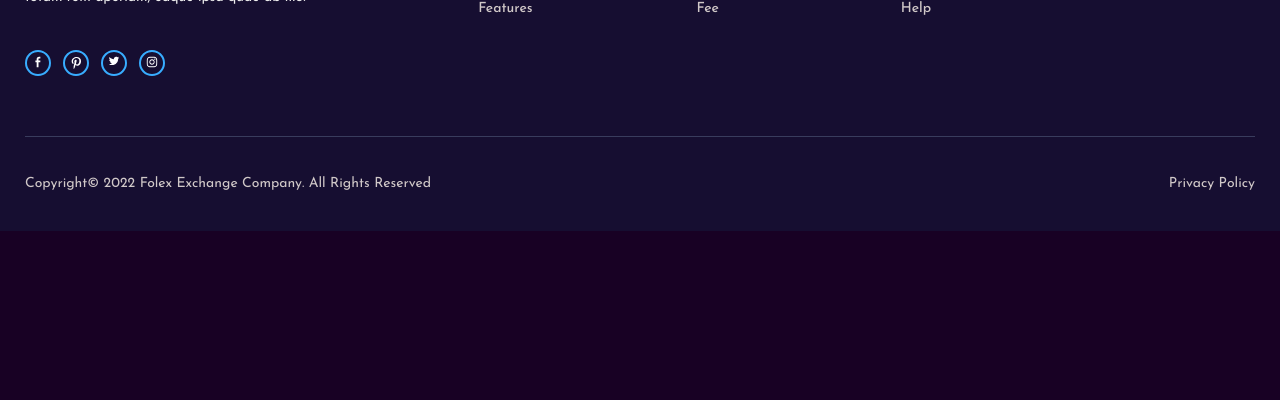
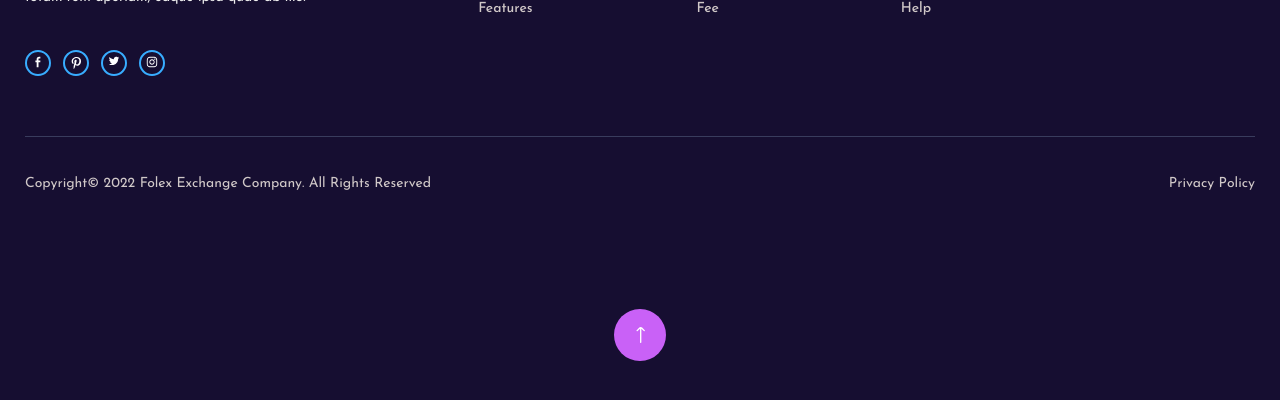
Before and after one commit to labCap/FOLEX-Landing, a plain HTML site: page index.html in a window 1280 px wide. Shown: the part 6298-6698 px from the top of the page. Before the commit the page ends 6529 px from the top, so only its background shows below. Drawn offline with nearby package versions, Linux system fonts and the light colour scheme; files whose address does not match are found by name.

Commit message:
new elment🎆ヾ(•ω•`)o

```diff
--- a/#sourse/scss/style.scss
+++ b/#sourse/scss/style.scss
@@ -1169,4 +1169,39 @@ a {
         color: #D0C8C8;
         padding: 10px 0;
     }
+
+
 }
+
+.footer {
+    display: flex;
+    flex-wrap: wrap;
+    justify-content: center;
+
+    &__btn-top {
+        width: 52px;
+        height: 52px;
+
+        @media (max-width:790px) {
+            margin: 15px;
+        }
+
+        margin: 78px;
+        border-radius: 50%;
+        background: #c961f7;
+        display: flex;
+        justify-content: center;
+        align-items: center;
+
+        &:hover {
+            cursor: pointer;
+            background: #af53d7;
+            transition: all .2s linear;
+        }
+
+        img {
+            height: 100%;
+            max-height: 16px;
+        }
+    }
+}
--- a/index.html
+++ b/index.html
@@ -645,6 +645,7 @@
                 <!-- footer__inner -->
             </div>
             <!-- container -->
+            <div class="footer__btn-top"><img src="img/svg/arrow-top.svg" alt="arrow-top"></div>
         </footer>
         <!-- footer -->
     </div>
--- a/js/main.js
+++ b/js/main.js
@@ -27,3 +27,9 @@ $(function () {
         });
     });
 });
+const body = document.body;
+const arrowTop = document.querySelector('.footer__btn-top');
+
+arrowTop.addEventListener('click', function (event) {
+    body.scrollIntoView({ block: "center", behavior: "smooth" })
+});
```
Also changed, not shown: css/style.css, img/svg/arrow-top.svg (added).
